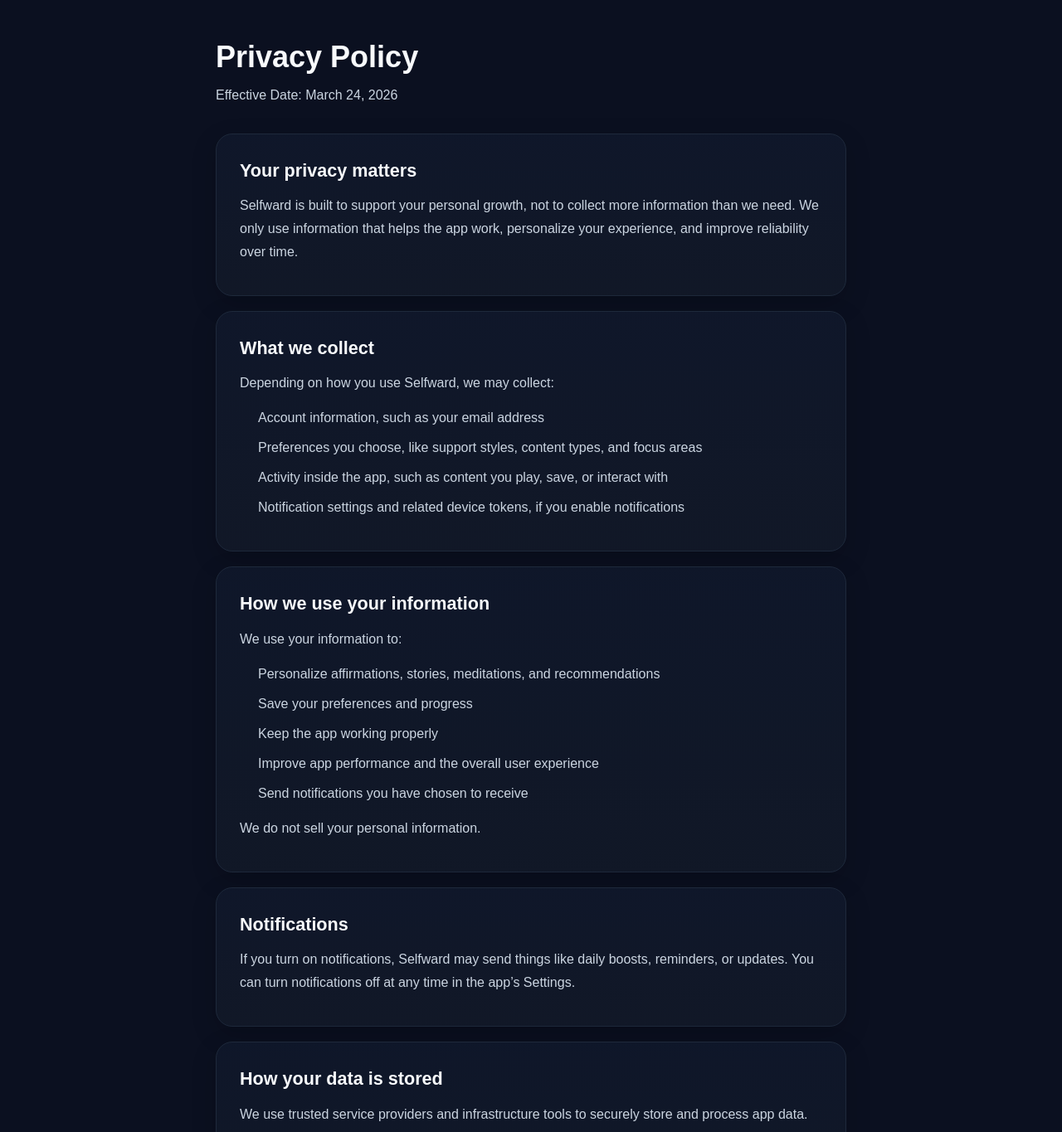
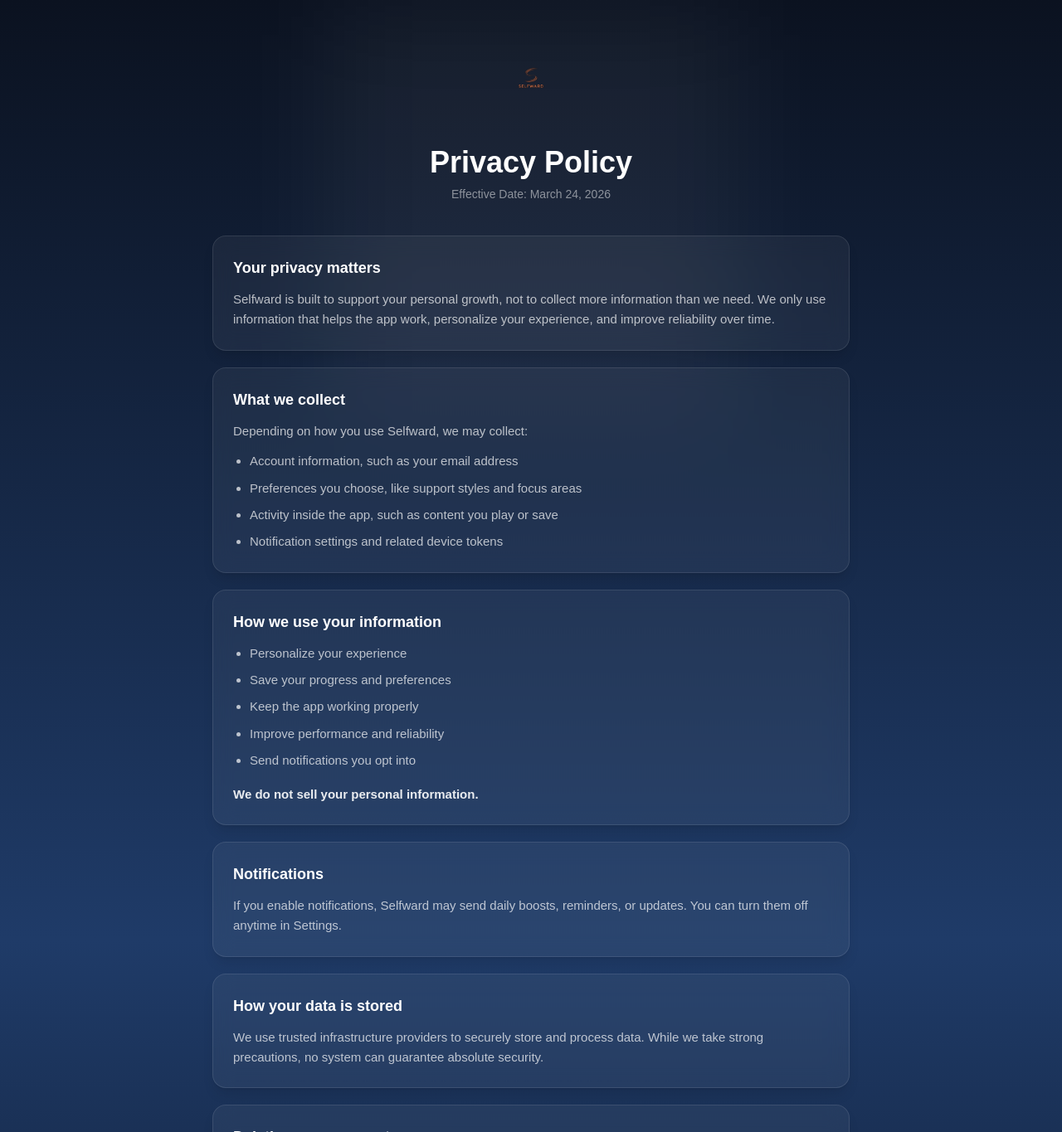
Before and after one commit to mcswainjr/selfward-web, a Next.js app: page /privacy in a window 1280 px wide. Shown: the top 1365 px of the page at 83% size. Built offline with nearby package versions, Linux system fonts and the light colour scheme; no server answers.

Commit message:
Update Terms and Privacy

```diff
--- a/app/privacy/page.tsx
+++ b/app/privacy/page.tsx
@@ -1,194 +1,129 @@
 export default function PrivacyPage() {
   return (
-    <main
-      style={{
-        minHeight: "100vh",
-        background: "#0B1020",
-        color: "#F8FAFC",
-        padding: "48px 20px 64px",
-        fontFamily: "Arial, sans-serif",
-      }}
-    >
-      <div style={{ maxWidth: 760, margin: "0 auto" }}>
-        <h1
-          style={{
-            fontSize: "2.25rem",
-            fontWeight: 800,
-            marginBottom: 12,
-            lineHeight: 1.15,
-          }}
-        >
+    <main className="relative min-h-screen overflow-hidden bg-[#0B1220] text-white px-6 py-16">
+
+      {/* Background gradient (matches homepage + app) */}
+      <div className="absolute inset-0 bg-[linear-gradient(180deg,#0B1220_0%,#1F3B68_55%,#0B1220_100%)]" />
+
+      {/* Soft ambient light */}
+      <div className="absolute top-0 left-1/2 h-[500px] w-[500px] -translate-x-1/2 bg-white/5 blur-3xl" />
+
+      <div className="relative z-10 mx-auto max-w-3xl">
+
+        {/* Logo */}
+        <div className="mb-12 flex justify-center">
+          <img
+            src="/selfward-logo.svg"
+            alt="Selfward"
+            className="h-16 opacity-95"
+          />
+        </div>
+
+        {/* Title */}
+        <h1 className="text-4xl font-black mb-2 text-center">
           Privacy Policy
         </h1>
 
-        <p
-          style={{
-            color: "#CBD5E1",
-            fontSize: "1rem",
-            lineHeight: 1.7,
-            marginBottom: 32,
-          }}
-        >
+        <p className="text-white/50 text-sm text-center mb-10">
           Effective Date: March 24, 2026
         </p>
 
-        <section style={sectionStyle}>
-          <h2 style={headingStyle}>Your privacy matters</h2>
-          <p style={bodyStyle}>
+        {/* Sections */}
+        <Section title="Your privacy matters">
           Selfward is built to support your personal growth, not to collect more
           information than we need. We only use information that helps the app
           work, personalize your experience, and improve reliability over time.
-          </p>
-        </section>
+        </Section>
 
-        <section style={sectionStyle}>
-          <h2 style={headingStyle}>What we collect</h2>
-          <p style={bodyStyle}>
+        <Section title="What we collect">
+          <p>
             Depending on how you use Selfward, we may collect:
           </p>
-          <ul style={listStyle}>
-            <li style={listItemStyle}>
-              Account information, such as your email address
-            </li>
-            <li style={listItemStyle}>
-              Preferences you choose, like support styles, content types, and
-              focus areas
-            </li>
-            <li style={listItemStyle}>
-              Activity inside the app, such as content you play, save, or interact
-              with
-            </li>
-            <li style={listItemStyle}>
-              Notification settings and related device tokens, if you enable
-              notifications
-            </li>
+          <ul className="list-disc pl-5 space-y-2 mt-3">
+            <li>Account information, such as your email address</li>
+            <li>Preferences you choose, like support styles and focus areas</li>
+            <li>Activity inside the app, such as content you play or save</li>
+            <li>Notification settings and related device tokens</li>
           </ul>
-        </section>
+        </Section>
 
-        <section style={sectionStyle}>
-          <h2 style={headingStyle}>How we use your information</h2>
-          <p style={bodyStyle}>We use your information to:</p>
-          <ul style={listStyle}>
-            <li style={listItemStyle}>
-              Personalize affirmations, stories, meditations, and recommendations
-            </li>
-            <li style={listItemStyle}>
-              Save your preferences and progress
-            </li>
-            <li style={listItemStyle}>Keep the app working properly</li>
-            <li style={listItemStyle}>
-              Improve app performance and the overall user experience
-            </li>
-            <li style={listItemStyle}>
-              Send notifications you have chosen to receive
-            </li>
+        <Section title="How we use your information">
+          <ul className="list-disc pl-5 space-y-2">
+            <li>Personalize your experience</li>
+            <li>Save your progress and preferences</li>
+            <li>Keep the app working properly</li>
+            <li>Improve performance and reliability</li>
+            <li>Send notifications you opt into</li>
           </ul>
-          <p style={bodyStyle}>We do not sell your personal information.</p>
-        </section>
 
-        <section style={sectionStyle}>
-          <h2 style={headingStyle}>Notifications</h2>
-          <p style={bodyStyle}>
-            If you turn on notifications, Selfward may send things like daily
-            boosts, reminders, or updates. You can turn notifications off at any
-            time in the app’s Settings.
+          <p className="mt-4 font-semibold text-white/90">
+            We do not sell your personal information.
           </p>
-        </section>
+        </Section>
 
-        <section style={sectionStyle}>
-          <h2 style={headingStyle}>How your data is stored</h2>
-          <p style={bodyStyle}>
-            We use trusted service providers and infrastructure tools to securely
-            store and process app data. We take reasonable steps to protect your
-            information, but no system can promise absolute security.
-          </p>
-        </section>
+        <Section title="Notifications">
+          If you enable notifications, Selfward may send daily boosts,
+          reminders, or updates. You can turn them off anytime in Settings.
+        </Section>
 
-        <section style={sectionStyle}>
-          <h2 style={headingStyle}>Deleting your account</h2>
-          <p style={bodyStyle}>
-            You can delete your account at any time. When you do, your account,
-            preferences, progress, and associated Selfward data are permanently
-            removed.
-          </p>
-          <p style={bodyStyle}>
-            You can manage account deletion in the app or here:{" "}
-            <a href="https://selfward.app/delete-account" style={linkStyle}>
+        <Section title="How your data is stored">
+          We use trusted infrastructure providers to securely store and process
+          data. While we take strong precautions, no system can guarantee
+          absolute security.
+        </Section>
+
+        <Section title="Deleting your account">
+          You can delete your account at any time. When you do, your data is
+          permanently removed.
+
+          <p className="mt-3">
+            Manage deletion here:{" "}
+            <a
+              href="https://selfward.app/delete-account"
+              className="text-orange-400 font-semibold hover:underline"
+            >
               selfward.app/delete-account
             </a>
           </p>
-        </section>
+        </Section>
 
-        <section style={sectionStyle}>
-          <h2 style={headingStyle}>Third-party services</h2>
-          <p style={bodyStyle}>
-            Selfward may rely on trusted third-party tools for things like hosting,
-            authentication, analytics, storage, and notifications. Those services
-            only receive the information necessary to do their job.
-          </p>
-        </section>
+        <Section title="Third-party services">
+          Selfward uses trusted providers for hosting, analytics, authentication,
+          and notifications. These services only receive the data required to
+          function.
+        </Section>
 
-        <section style={sectionStyle}>
-          <h2 style={headingStyle}>Changes to this policy</h2>
-          <p style={bodyStyle}>
-            We may update this Privacy Policy from time to time as Selfward grows
-            and improves. When we make meaningful changes, we’ll update the
+        <Section title="Changes to this policy">
+          We may update this policy over time. When we do, we will update the
           effective date on this page.
-          </p>
-        </section>
+        </Section>
 
-        <section style={sectionStyle}>
-          <h2 style={headingStyle}>Contact</h2>
-          <p style={bodyStyle}>
-            If you have questions about this Privacy Policy, contact us at{" "}
-            <a href="mailto:hello@selfward.app" style={linkStyle}>
+        <Section title="Contact">
+          Questions? Contact us at{" "}
+          <a
+            href="mailto:hello@selfward.app"
+            className="text-orange-400 font-semibold hover:underline"
+          >
             hello@selfward.app
           </a>
-            .
-          </p>
-        </section>
+        </Section>
+
+        {/* Footer */}
+        <div className="mt-16 text-center text-sm text-white/40">
+          © {new Date().getFullYear()} Selfward
+        </div>
       </div>
     </main>
   );
 }
 
-const sectionStyle = {
-  background:
-    "linear-gradient(180deg, rgba(15,23,42,0.95) 0%, rgba(17,24,39,0.95) 100%)",
-  border: "1px solid #1E293B",
-  borderRadius: 20,
-  padding: "28px 28px 24px",
-  marginBottom: 18,
-  boxShadow: "0 10px 30px rgba(0,0,0,0.18)",
-};
-
-const headingStyle = {
-  fontSize: "1.35rem",
-  fontWeight: 800,
-  margin: "0 0 12px",
-  color: "#F8FAFC",
-};
-
-const bodyStyle = {
-  color: "#CBD5E1",
-  lineHeight: 1.75,
-  fontSize: "1rem",
-  margin: "0 0 14px",
-};
-
-const listStyle = {
-  color: "#CBD5E1",
-  paddingLeft: 22,
-  margin: "0 0 14px",
-  lineHeight: 1.75,
-};
-
-const listItemStyle = {
-  marginBottom: 8,
-};
-
-const linkStyle = {
-  color: "#93C5FD",
-  textDecoration: "none",
-  fontWeight: 700,
-};
+function Section({ title, children }: any) {
+  return (
+    <section className="mb-5 rounded-2xl border border-white/10 bg-white/5 backdrop-blur-md p-6 shadow-lg">
+      <h2 className="text-lg font-bold mb-3">{title}</h2>
+      <div className="text-white/70 leading-relaxed text-[15px]">
+        {children}
+      </div>
+    </section>
+  );
+}
--- a/app/terms/page.tsx
+++ b/app/terms/page.tsx
@@ -1,151 +1,112 @@
 export default function TermsPage() {
   return (
-    <main style={container}>
-      <div style={card}>
-        <h1 style={title}>Terms of Use</h1>
+    <main className="relative min-h-screen overflow-hidden bg-[#0B1220] px-6 py-16 text-white">
+      <div className="absolute inset-0 bg-[linear-gradient(180deg,#0B1220_0%,#1F3B68_55%,#0B1220_100%)]" />
+      <div className="absolute left-1/2 top-0 h-[500px] w-[500px] -translate-x-1/2 bg-white/5 blur-3xl" />
 
-        <p style={text}>
+      <div className="relative z-10 mx-auto max-w-3xl">
+        <div className="mb-12 flex justify-center">
+          <img
+            src="/selfward-logo.svg"
+            alt="Selfward"
+            className="h-16 opacity-95"
+          />
+        </div>
+
+        <h1 className="mb-2 text-center text-4xl font-black">
+          Terms of Use
+        </h1>
+
+        <p className="mx-auto mb-10 max-w-2xl text-center text-sm leading-6 text-white/50">
           By using Selfward, you agree to these Terms of Use. We’ve kept them
           straightforward so you know what to expect from us and what we expect
           from people using the app.
         </p>
 
-        <section style={section}>
-          <h2 style={heading}>Using Selfward</h2>
-          <p style={text}>
+        <Section title="Using Selfward">
           Selfward is intended for personal, non-commercial use unless we
           clearly state otherwise. You agree to use the app in a respectful,
           lawful way and not misuse or interfere with the service.
-          </p>
-        </section>
+        </Section>
 
-        <section style={section}>
-          <h2 style={heading}>Accounts</h2>
-          <p style={text}>
+        <Section title="Accounts">
           You are responsible for maintaining access to your account and for
           providing accurate information when you sign up. If you believe your
           account has been accessed without your permission, contact us as soon
           as possible.
-          </p>
-        </section>
+        </Section>
 
-        <section style={section}>
-          <h2 style={heading}>Content and recommendations</h2>
-          <p style={text}>
+        <Section title="Content and recommendations">
           Selfward provides affirmations, meditations, stories, and other
           personal growth content designed to support reflection, motivation,
           and emotional wellness. The app is not a substitute for medical,
           mental health, or crisis care.
-          </p>
-        </section>
+        </Section>
 
-        <section style={section}>
-          <h2 style={heading}>Your use of the app</h2>
-          <p style={text}>
+        <Section title="Your use of the app">
           You agree not to copy, reverse engineer, disrupt, scrape, or misuse
           the app or its content. You also agree not to use Selfward in a way
           that could harm the app, other users, or our services.
-          </p>
-        </section>
+        </Section>
 
-        <section style={section}>
-          <h2 style={heading}>Intellectual property</h2>
-          <p style={text}>
+        <Section title="Intellectual property">
           The Selfward app, branding, design, audio content, written content,
           and related materials are owned by Selfward or used with permission.
           You may not reproduce, distribute, or reuse them beyond normal
           personal use without written permission.
-          </p>
-        </section>
+        </Section>
 
-        <section style={section}>
-          <h2 style={heading}>Account deletion</h2>
-          <p style={text}>
+        <Section title="Account deletion">
           You can delete your account at any time in the app or by visiting{" "}
-            <a href="https://selfward.app/delete-account" style={link}>
+          <a
+            href="https://selfward.app/delete-account"
+            className="font-semibold text-orange-400 hover:underline"
+          >
             selfward.app/delete-account
           </a>
           . When your account is deleted, your associated data is permanently
           removed as described in our Privacy Policy.
-          </p>
-        </section>
+        </Section>
 
-        <section style={section}>
-          <h2 style={heading}>Changes to Selfward</h2>
-          <p style={text}>
+        <Section title="Changes to Selfward">
           We may update, improve, pause, or discontinue parts of the app from
           time to time. We may also update these Terms as the product evolves.
           When we make meaningful changes, we’ll update this page.
-          </p>
-        </section>
+        </Section>
 
-        <section style={section}>
-          <h2 style={heading}>Limitation of liability</h2>
-          <p style={text}>
+        <Section title="Limitation of liability">
           We work hard to make Selfward reliable and helpful, but we cannot
           guarantee uninterrupted service or that the app will meet every
           expectation in every situation. Your use of Selfward is at your own
           discretion.
-          </p>
-        </section>
+        </Section>
 
-        <section style={section}>
-          <h2 style={heading}>Contact</h2>
-          <p style={text}>
+        <Section title="Contact">
           If you have questions about these Terms, contact us at{" "}
-            <a href="mailto:hello@selfward.app" style={link}>
+          <a
+            href="mailto:hello@selfward.app"
+            className="font-semibold text-orange-400 hover:underline"
+          >
             hello@selfward.app
           </a>
           .
-          </p>
-        </section>
+        </Section>
+
+        <div className="mt-16 text-center text-sm text-white/40">
+          © {new Date().getFullYear()} Selfward
+        </div>
       </div>
     </main>
   );
 }
 
-/* ---------- Styles ---------- */
-
-const container = {
-  minHeight: "100vh",
-  background: "#0B1020",
-  color: "#F8FAFC",
-  padding: "48px 20px",
-  fontFamily: "Arial, sans-serif",
-};
-
-const card = {
-  maxWidth: 720,
-  margin: "0 auto",
-  background:
-    "linear-gradient(180deg, rgba(15,23,42,0.95) 0%, rgba(17,24,39,0.95) 100%)",
-  border: "1px solid #1E293B",
-  borderRadius: 20,
-  padding: "28px",
-};
-
-const title = {
-  fontSize: "2rem",
-  fontWeight: 800,
-  marginBottom: 16,
-};
-
-const section = {
-  marginTop: 24,
-};
-
-const heading = {
-  fontSize: "1.2rem",
-  fontWeight: 700,
-  marginBottom: 8,
-};
-
-const text = {
-  color: "#CBD5E1",
-  lineHeight: 1.6,
-};
-
-const link = {
-  color: "#60A5FA",
-  textDecoration: "none",
-};
+function Section({ title, children }: any) {
+  return (
+    <section className="mb-5 rounded-2xl border border-white/10 bg-white/5 p-6 shadow-lg backdrop-blur-md">
+      <h2 className="mb-3 text-lg font-bold">{title}</h2>
+      <div className="text-[15px] leading-relaxed text-white/70">
+        {children}
+      </div>
+    </section>
+  );
+}
```
Lines whose indentation alone changed are shown as unchanged.
